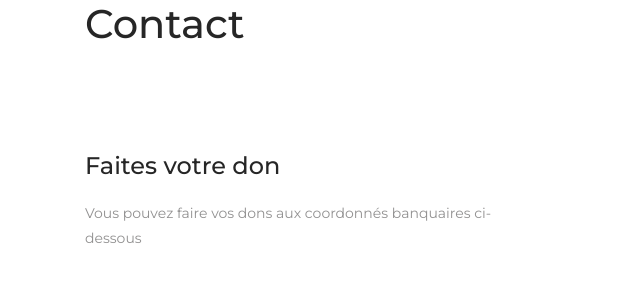
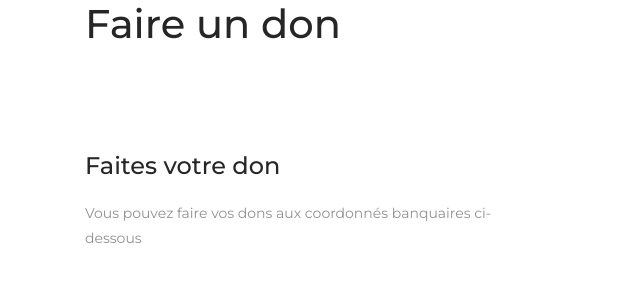
Before and after one commit to chrioniep/fondem, a Django app: page /donate/ in a window 1280 px wide. Shown: the part 131-431 px from the top of the page, without its empty margins (0-640 px from the left). Run offline with Django 3.2, Linux system fonts and the light colour scheme; some libraries are stand-ins or nearby versions.

Commit message:
update donate file

```diff
--- a/templates/donate.html
+++ b/templates/donate.html
@@ -7,7 +7,7 @@
         <div class="container">
             <div class="row">
                 <div class="col-12">
-                    <h1>Contact</h1>
+                    <h1>Faire un don</h1>
                 </div><!-- .col -->
             </div><!-- .row -->
         </div><!-- .container -->
```
